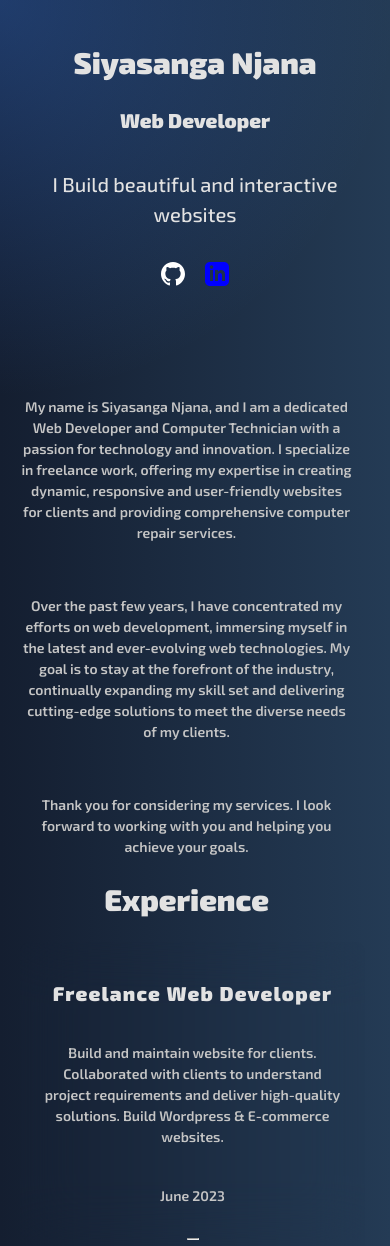
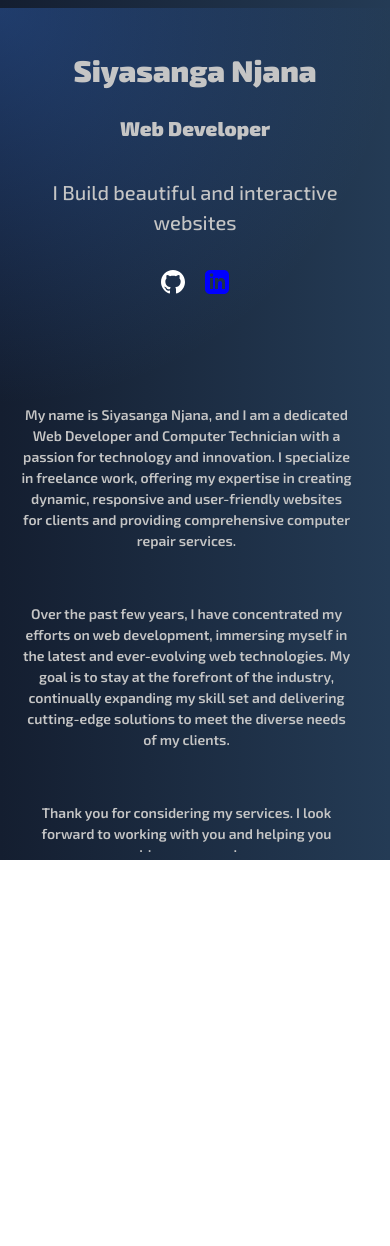
Before and after one commit to SiaLater69/personal_site, a React (Vite) app: page / in a window 390 px wide. After the commit the page ends 860 px from the top, so only its background shows below. Built offline with nearby package versions, Linux system fonts and the light colour scheme.

Commit message:
polished mobile view and color grading

```diff
--- a/src/App.css
+++ b/src/App.css
@@ -1,42 +1,42 @@
 @import url('https://fonts.googleapis.com/css2?family=Exo+2:ital,wght@0,100..900;1,100..900&display=swap');
 
-.container{
+:root {
+  --main-font: "Exo 2", sans-serif;
+  --text-color: #e2e2e2;
+}
+
+.container {
   position: absolute;
   top: 0;
   left: 0;
   right: 0;
   bottom: 0;
   display: flex;
-align-items: 'center';
-justify-content: 'center';
-overflow: 'hidden'
+  align-items: center;
+  justify-content: center;
+  overflow: hidden;
 }
 
-.container h1{
-  font-size: 60px;
-  color: #e2e2e2;
-  font-family: "Exo 2", sans-serif;
+.container h1, .container h3, .container h5 {
+  font-family: var(--main-font);
   font-optical-sizing: auto;
-  font-weight: 900;
   font-style: normal;
+  color: var(--text-color);
 }
 
-.container h3{
-  font-size: 30px;
-  color: #e2e2e2;
-  font-family: "Exo 2", sans-serif;
-  font-optical-sizing: auto;
+.container h1 {
+  font-size: 60px;
   font-weight: 900;
-  font-style: normal;
 }
 
-.container h5{
+.container h3 {
+  font-size: 30px;
+  font-weight: 900;
+}
+
+.container h5 {
   font-size: 16px;
-  color: #e2e2e2;
-  font-family: "Exo 2", sans-serif;
-  font-optical-sizing: auto;
   font-weight: 500;
-  font-style: normal;
 }
 
 .container p{
--- a/src/index.css
+++ b/src/index.css
@@ -5,7 +5,7 @@
 
   color-scheme: light dark;
   color: rgba(255, 255, 255, 0.87);
-  background-color: linear-gradient(to right, rgb(20, 30, 48), rgb(36, 59, 85));
+  background: linear-gradient(to right, rgb(20, 30, 48), rgb(36, 59, 85));
 
   font-synthesis: none;
   text-rendering: optimizeLegibility;
@@ -15,25 +15,25 @@
 
 a {
   font-weight: 500;
-  color: #646cff;
+  color: #8f94ff;
   text-decoration: inherit;
+  transition: color 0.3s ease;
 }
 a:hover {
-  color: #535bf2;
+  color: #a5a9ff;;
 }
 
 body {
-  margin: 0;
   display: flex;
-  place-items: center;
+  justify-content: center;
+  align-items: center;
+  min-height: 100vh;
   min-width: 320px;
 }
-
 
 @media (prefers-color-scheme: light) {
   :root {
     color: #213547;
-    background: linear-gradient(to right, rgb(20, 30, 48), rgb(36, 59, 85));
   }
   a:hover {
     color: #747bff;
--- a/src/pages/experience.css
+++ b/src/pages/experience.css
@@ -1,5 +1,10 @@
 /* Default styles (for desktop) */
-
+:root {
+  --primary-color: white;
+  --secondary-color: aqua;
+  --background-color: rgba(75, 75, 75, 0.4);
+  --text-color: rgb(197, 197, 197);
+}
 .card {
   position: relative;
   width: 100%;
@@ -11,12 +16,14 @@
   backdrop-filter: blur(30px);
   border: 1px solid transparent;
   cursor: pointer;
+  transition: all 0.3s ease;
 }
 
 .card:hover {
   border-color: rgba(255, 255, 255, 0.2);
   box-shadow: 0 0 10px rgba(255, 255, 255, 0.1);
   background-color: rgba(75, 75, 75, 0.4);
+  transition: all 0.3s ease;
 }
 
 .title {
@@ -81,6 +88,11 @@
   transition: all 0.2s linear;
 }
 
+button:hover, button:focus {
+  background-color: rgba(0, 255, 255, 0.1);
+  outline: 2px solid var(--secondary-color);
+}
+
 .tooltip {
   position: relative;
   display: inline-block;
@@ -140,3 +152,96 @@
       padding: 5px 10px;
   }
 }
+
+/* Existing styles remain unchanged */
+
+/* ... (previous code) ... */
+
+/* Media query for tablets */
+@media screen and (max-width: 1024px) {
+  .card {
+    padding: 18px 8px;
+  }
+
+  .title {
+    font-size: 1.7em;
+  }
+
+  .task {
+    padding-left: 8%;
+    padding-right: 8%;
+  }
+
+  .minmaxContainer {
+    flex-direction: row;
+  }
+
+  .min,
+  .max {
+    width: 50%;
+    padding: 5px 10px;
+  }
+
+  .maxHeading,
+  .minHeading {
+    font-size: 0.75em;
+  }
+
+  .maxTemp,
+  .minTemp {
+    font-size: 0.65em;
+  }
+
+  button {
+    padding: 0.8em;
+  }
+
+  .tech {
+    padding: 8px 15px;
+  }
+}
+
+/* Media query for small mobile devices */
+@media screen and (max-width: 480px) {
+  .card {
+    padding: 12px 3px;
+  }
+
+  .title {
+    font-size: 1.3em;
+  }
+
+  .task {
+    padding-left: 3%;
+    padding-right: 3%;
+  }
+
+  .minmaxContainer {
+    flex-direction: column;
+  }
+
+  .min,
+  .max {
+    width: 100%;
+    align-items: center;
+    padding: 8px 0;
+  }
+
+  .maxHeading,
+  .minHeading {
+    font-size: 0.7em;
+  }
+
+  .maxTemp,
+  .minTemp {
+    font-size: 0.6em;
+  }
+
+  button {
+    padding: 0.4em;
+  }
+
+  .tech {
+    padding: 3px 8px;
+  }
+}
```
Lines whose indentation alone changed are shown as unchanged.
